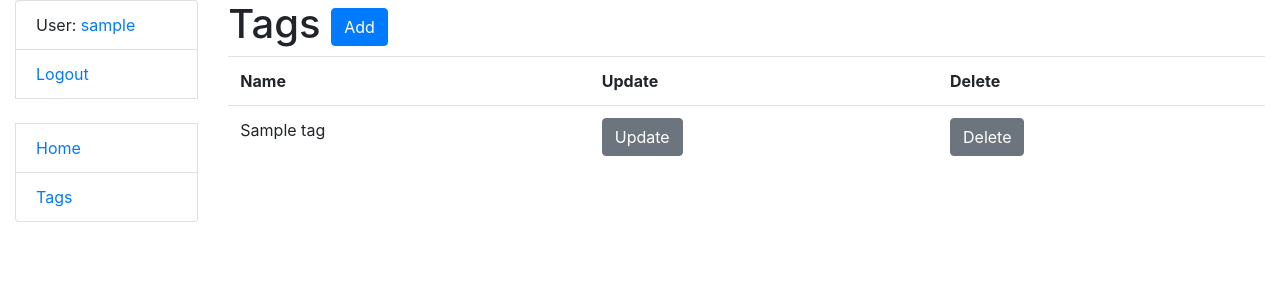
After one commit to IvanGLS/todo-list, a Django app: page /tags/ in a window 1280 px wide. The commit adds this page. Shown: the top 300 px of the page. Run offline with Django 4.2, Linux system fonts and the light colour scheme; a user stored in the database is signed in; tables that the repository leaves empty hold one stand-in row (values such as "Sample post"); some libraries are stand-ins or nearby versions.

Commit message:
Update tags list, update, delete

```diff
--- a/taskslist/forms.py
+++ b/taskslist/forms.py
@@ -15,3 +15,8 @@ class TaskForm(forms.ModelForm):
     class Meta:
         model = Task
         fields = "__all__"
+
+class TagForm(forms.ModelForm):
+    class Meta:
+        model = Tag
+        fields = "__all__"
--- a/taskslist/urls.py
+++ b/taskslist/urls.py
@@ -5,6 +5,10 @@ from .views import (
     TaskCreateView,
     TaskUpdateView,
     TaskDeleteView,
+    TagsListView,
+    TagCreateView,
+    TagUpdateView,
+    TagDeleteView,
 )
 
 urlpatterns = [
@@ -16,6 +20,10 @@ urlpatterns = [
     path("tasks/create/", TaskCreateView.as_view(), name="task-create"),
     path("tasks/<int:pk>/update/", TaskUpdateView.as_view(), name="task-update"),
     path("tasks/<int:pk>/delete/", TaskDeleteView.as_view(), name="task-delete"),
+    path("tags/", TagsListView.as_view(), name="tags-list"),
+    path("tags/create/", TagCreateView.as_view(), name="tag-create"),
+    path("tags/<int:pk>/update/", TagUpdateView.as_view(), name="tag-update"),
+    path("tags/<int:pk>/delete/", TagDeleteView.as_view(), name="tag-delete"),
 ]
 
 app_name = "tasklist"
--- a/taskslist/views.py
+++ b/taskslist/views.py
@@ -2,8 +2,8 @@ from django.shortcuts import render
 from django.views import generic
 from django.contrib.auth.mixins import LoginRequiredMixin
 from django.urls import reverse_lazy
-from .models import Task
-from .forms import TaskForm
+from .models import Task, Tag
+from .forms import TaskForm, TagForm
 
 class TasksListView(LoginRequiredMixin, generic.ListView):
     model = Task
@@ -25,3 +25,23 @@ class TaskUpdateView(LoginRequiredMixin, generic.UpdateView):
     model = Task
     form_class = TaskForm
     success_url = reverse_lazy("tasks:tasks-list")
+
+class TagsListView(LoginRequiredMixin, generic.ListView):
+    model = Tag
+    context_object_name = "tags_list"
+    template_name = "taskslist/tags_list.html"
+    paginate_by = 6
+
+class TagCreateView(LoginRequiredMixin, generic.CreateView):
+    model = Tag
+    form_class = TagForm
+    success_url = reverse_lazy("tasks:tags-list")
+
+class TagDeleteView(LoginRequiredMixin, generic.DeleteView):
+    model = Tag
+    success_url = reverse_lazy("tasks:tags-list")
+
+class TagUpdateView(LoginRequiredMixin, generic.UpdateView):
+    model = Tag
+    form_class = TagForm
+    success_url = reverse_lazy("tasks:tags-list")
--- a/templates/includes/sidebar.html
+++ b/templates/includes/sidebar.html
@@ -8,8 +8,6 @@
 
   <br>
 
-{#  <li class="list-group-item"><a href="{% url 'taxi:index' %}">Home</a></li>#}
-{#  <li class="list-group-item"><a href="{% url 'taxi:driver-list' %}">All drivers</a></li>#}
-{#  <li class="list-group-item"><a href="{% url 'taxi:car-list' %}">All cars</a></li>#}
-{#  <li class="list-group-item"><a href="{% url 'taxi:manufacturer-list' %}">All manufacturers</a></li>#}
+  <li class="list-group-item"><a href="/">Home</a></li>
+  <li class="list-group-item"><a href="{% url "tasklist:tags-list" %}">Tags</a></li>
 </ul>
--- /dev/null
+++ b/templates/taskslist/tags_list.html
@@ -0,0 +1,42 @@
+{% extends "base.html" %}
+{% load crispy_forms_filters %}
+
+{% block content %}
+  <h1>
+    Tags
+    <a href="{% url "tasklist:tag-create" %}" class="btn btn-primary link-to-page">
+      Add
+    </a>
+  </h1>
+
+  {% if tags_list %}
+    <table class="table">
+      <tr>
+        <th>Name</th>
+        <th>Update</th>
+        <th>Delete</th>
+      </tr>
+
+      {% for tag in tags_list %}
+        <tr>
+          <td>
+              {{ tag.tag_name }}
+          </td>
+          <td>
+              <a href="{% url "tasklist:tag-update"  pk=tag.id %}" class="btn btn-secondary link-to-page">
+                Update
+              </a>
+            </td>
+            <td>
+              <a href="{% url "tasklist:tag-delete" pk=tag.id %}" class="btn btn-secondary link-to-page">
+                Delete
+              </a>
+            </td>
+        </tr>
+      {% endfor %}
+    </table>
+
+  {% else %}
+      <p>There are no any tags.</p>
+  {% endif %}
+{% endblock %}
```
Also changed, not shown: templates/taskslist/tag_confirm_delete.html (added, +10 -0 lines), templates/taskslist/tag_form.html (added, +12 -0 lines).
